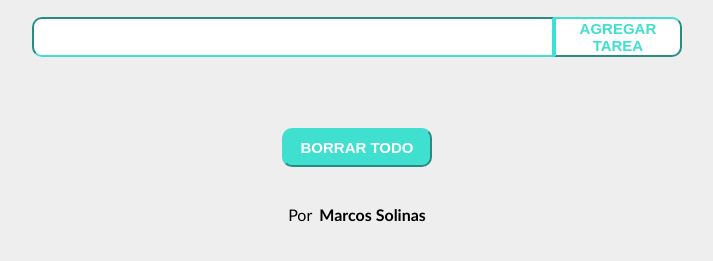
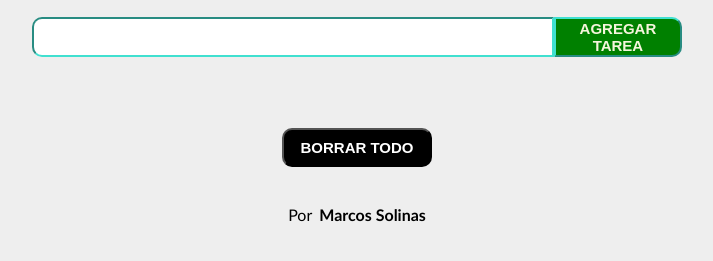
Before and after one commit to SuperMarcOne/JS-pre-entregable-n2, a plain HTML site: page index.html in a window 1280 px wide. In both pictures the pointer is over the button "AGREGAR TAREA". Shown: the part 115-376 px from the top of the page, without its empty margins (283-996 px from the left). Drawn offline with Linux system fonts and the light colour scheme.

Commit message:
se modifica contenido

```diff
--- a/css/style.css
+++ b/css/style.css
@@ -40,8 +40,8 @@ body{
     border-radius: 0 10px 10px 0;
 }
 .input-btn button:hover{
-    background-color: #fff;
-    color: turquoise;
+    background-color: green;
+    color: beige;
     transition: all 0.5s 0s ease;
 }
 .input-btn button:not(:hover){
@@ -83,8 +83,8 @@ body{
 /*boton de borrar todo*/
 .remove-all{
     border-radius: none;
-    border-color: turquoise;
-    background-color: turquoise;
+    border-color: black;
+    background-color: black;
     color: #fff;
     text-transform: uppercase;
     font-size: 15px;
```
